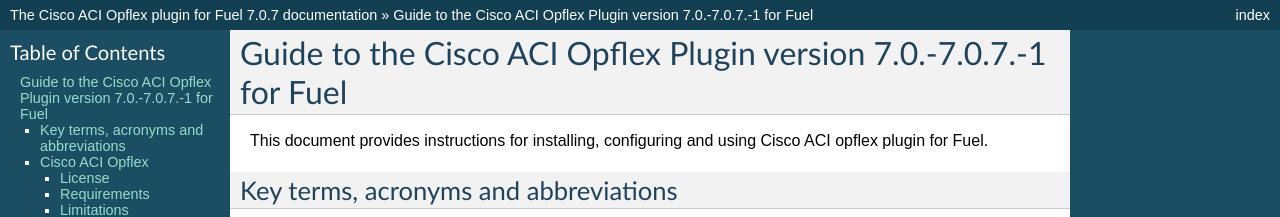
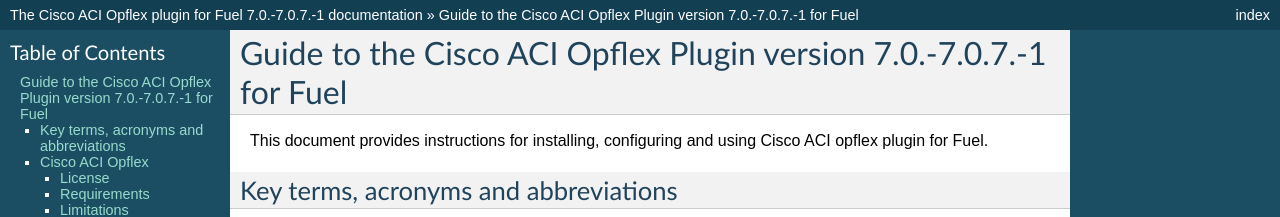
Before and after one commit to noironetworks/fuel_aci_opflex, a Sphinx documentation site: the page built from doc/source/user_docs.rst, in a window 1280 px wide and 900 px high. Shown: the top 217 px of the window. Built offline with Sphinx 7.4.7, drawn with Linux system fonts in a browser that asks for light colours; some of the changed text lies outside the part shown.

Commit message:
update documentation

```diff
--- a/doc/source/conf.py
+++ b/doc/source/conf.py
@@ -9,7 +9,7 @@
 copyright = u'2016, Mirantis Inc.'
 
 version = '7.0'
-release = '7.0.7'
+release = '7.0.-7.0.7.-1'
 
 exclude_patterns = []
 
```
